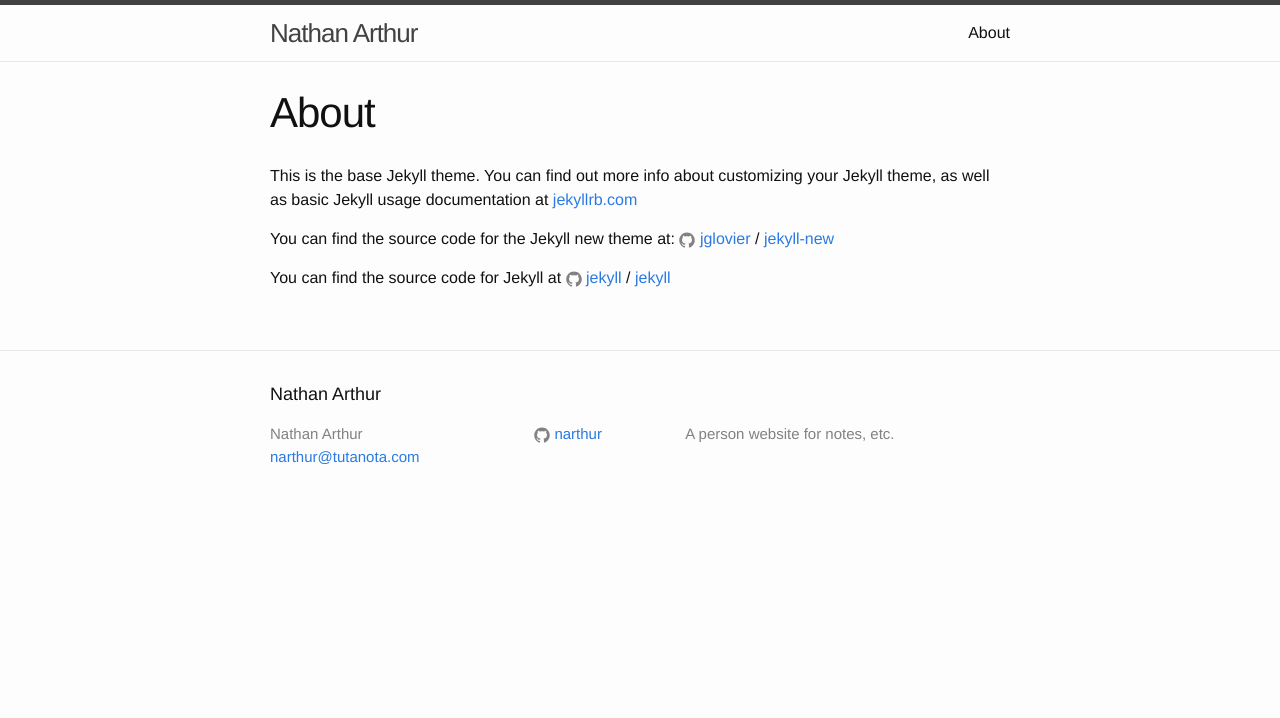
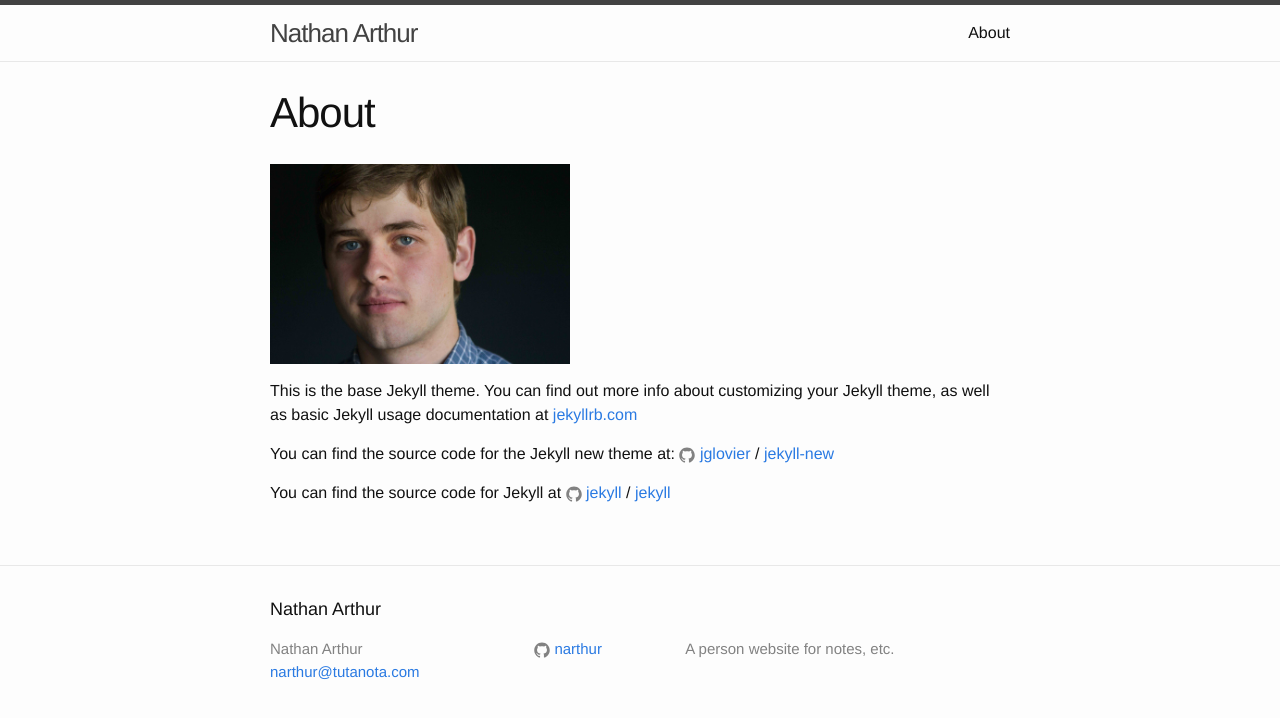
Before and after one commit to narthur/narthur.github.io, a Jekyll site: the page built from about.md, in a window 1280 px wide. Shown: the top 718 px of the page. Built offline with Jekyll 4.4.1, drawn with Linux system fonts in a browser that asks for light colours.

Commit message:
Add image to about page

```diff
--- a/_config.yml
+++ b/_config.yml
@@ -12,6 +12,7 @@ description: > # this means to ignore newlines until "baseurl:"
   A person website for notes, etc.
 baseurl: "" # the subpath of your site, e.g. /blog
 url: "http://www.NathanArthur.com" # the base hostname & protocol for your site
+# twitter_username: jekyllrb
 github_username:  narthur
 
 # Build settings
--- a/about.md
+++ b/about.md
@@ -3,6 +3,8 @@ layout: page
 title: About
 permalink: /about/
 ---
+
+<img src='/images/IMG_8227.jpg' width='300' alt='Nathan Arthur' />
 
 This is the base Jekyll theme. You can find out more info about customizing your Jekyll theme, as well as basic Jekyll usage documentation at [jekyllrb.com](http://jekyllrb.com/)
 
```
Also changed, not shown: images/IMG_8227.jpg (added), 1 other file.
